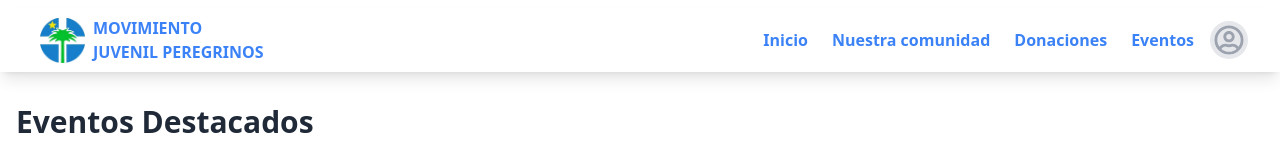
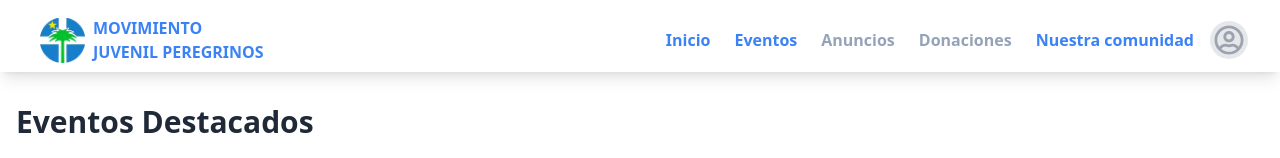
Before and after one commit to CardoneLeandro/WEB-FT-52-FRONT, a Next.js app in the folder front/: page / in a window 1280 px wide. Shown: the top 158 px of the page. Built offline with nearby package versions, Linux system fonts and the light colour scheme; no server answers.

Commit message:
Continuamos con la creacion de las vistas de posteos, "FALTA" => panel de administracion

```diff
--- a/front/src/components/navBar/index.tsx
+++ b/front/src/components/navBar/index.tsx
@@ -10,26 +10,26 @@ import { Avatar, AvatarFallback, AvatarImage } from '../ui/avatar';
 function NavBar() {
   const [dropDownMenu, setDropDownMenu] = useState(false);
   const [menuOpen, setMenuOpen] = useState(false);
+  const [alert, setAlert] = useState(false);
 
-  const { userSession , token } = useAuth();
+  const { userSession, token } = useAuth();
 
   const handleDropDownMenu = () => {
     setDropDownMenu(!dropDownMenu);
   };
 
-  useEffect(() => {
-  }),
-    [token];
+  useEffect(() => {}, [token]);
+
   const handleMenuToggle = () => {
     setMenuOpen(!menuOpen);
   };
+
   return (
     <div className="w-full shadow-lg">
-      <div className="container mx-auto flex justify-between items-center px-4 lg:px-8  mt-2 ">
-        <div className="flex flex-row items-center ">
-          <div className=" p-2 flex flex-row items-center gap-2 rounded-md cursor-default">
+      <div className="container mx-auto flex justify-between items-center px-4 lg:px-8 mt-2">
+        <div className="flex flex-row items-center">
+          <div className="p-2 flex flex-row items-center gap-2 rounded-md cursor-default">
             <img src="/mjp1.png" alt="img mjp" className="w-[45px] h-[45px]" />
-
             <div className="flex flex-col">
               <h2 className="font-bold text-blue-500">MOVIMIENTO</h2>
               <h2 className="font-bold text-blue-500">JUVENIL PEREGRINOS</h2>
@@ -47,25 +47,87 @@ function NavBar() {
           </Link>
           <Link
             onClick={() => setDropDownMenu(false)}
+            href="/eventsPage"
+            className="hover:cursor-pointer hover:bg-gray-200 font-bold text-blue-500 hover:text-blue-600 p-2 rounded-md transition duration-300 ease-in-out"
+          >
+            Eventos
+          </Link>
+
+          <Link
+            onClick={(event) => {
+              if (!token) {
+                event.preventDefault();
+              } else {
+                setDropDownMenu(false);
+              }
+            }}
+            onMouseEnter={(event) => {
+              if (!token) {
+                setAlert(true);
+              } else {
+                event.preventDefault();
+              }
+            }}
+            onMouseLeave={(event) => {
+              if (!token) {
+                setAlert(false);
+              } else {
+                event.preventDefault();
+              }
+            }}
+
+            href={token ? '/post' : '#'}
+            aria-disabled={token ? 'false' : 'true'}
+            className={
+              token
+                ? 'font-bold text-blue-500 hover:cursor-pointer hover:bg-gray-200 hover:text-blue-600 p-2 rounded-md transition duration-300 ease-in-out'
+                : 'font-bold text-slate-400 p-2 rounded-md transition duration-300 ease-in-out hover:cursor-default'
+            }
+          >
+            Anuncios
+          </Link>
+
+          <Link
+             onClick={(event) => {
+              if (!token) {
+                event.preventDefault();
+              } else {
+                setDropDownMenu(false);
+              }
+            }}
+            onMouseEnter={(event) => {
+              if (!token) {
+                setAlert(true);
+              } else {
+                event.preventDefault();
+              }
+            }}
+            onMouseLeave={(event) => {
+              if (!token) {
+                setAlert(false);
+              } else {
+                event.preventDefault();
+              }
+            }}
+            href={token ? '/donations' : '#'}
+            aria-disabled={token ? 'false' : 'true'}
+            className={
+              token
+                ? 'font-bold text-blue-500 hover:cursor-pointer hover:bg-gray-200 hover:text-blue-600 p-2 rounded-md transition duration-300 ease-in-out'
+                : 'font-bold text-slate-400 p-2 rounded-md transition duration-300 ease-in-out hover:cursor-default'
+            }
+          >
+            Donaciones
+          </Link>
+
+          <Link
+            onClick={() => setDropDownMenu(false)}
             href="/aboutUs"
             className="hover:cursor-pointer hover:bg-gray-200 font-bold text-blue-500 hover:text-blue-600 p-2 rounded-md transition duration-300 ease-in-out"
           >
             Nuestra comunidad
           </Link>
-          <Link
-            onClick={() => setDropDownMenu(false)}
-            href="/donations"
-            className="hover:cursor-pointer hover:bg-gray-200 font-bold text-blue-500 hover:text-blue-600 p-2 rounded-md transition duration-300 ease-in-out"
-          >
-            Donaciones
-          </Link>
-          <Link
-            onClick={() => setDropDownMenu(false)}
-            href="/eventsPage"
-            className="hover:cursor-pointer hover:bg-gray-200 font-bold text-blue-500 hover:text-blue-600 p-2 rounded-md transition duration-300 ease-in-out"
-          >
-            Eventos
-          </Link>
+
           <div className="relative">
             {(userSession?.image && (
               <Avatar className="hover:cursor-pointer">
@@ -82,13 +144,10 @@ function NavBar() {
               />
             )}
 
-            {dropDownMenu && (
-              <div>
-                <DropDownMenu />
-              </div>
-            )}
+            {dropDownMenu && <DropDownMenu />}
           </div>
         </div>
+
         <div className="lg:hidden">
           <FaBars
             className="w-6 h-6 text-gray-500 cursor-pointer hover:text-blue-500 transform hover:scale-110 transition duration-300 ease-in-out"
@@ -96,6 +155,7 @@ function NavBar() {
           />
         </div>
       </div>
+
       {menuOpen && (
         <div className="lg:hidden bg-white w-full py-2 px-4">
           <Link
@@ -124,6 +184,13 @@ function NavBar() {
           </Link>
         </div>
       )}
+      <div className="absolute flex align-center w-full justify-center">
+        {alert && (
+          <span className="font-bold text-lg text-red-500">
+            Es necesario iniciar sesión
+          </span>
+        )}
+      </div>
     </div>
   );
 }
```
